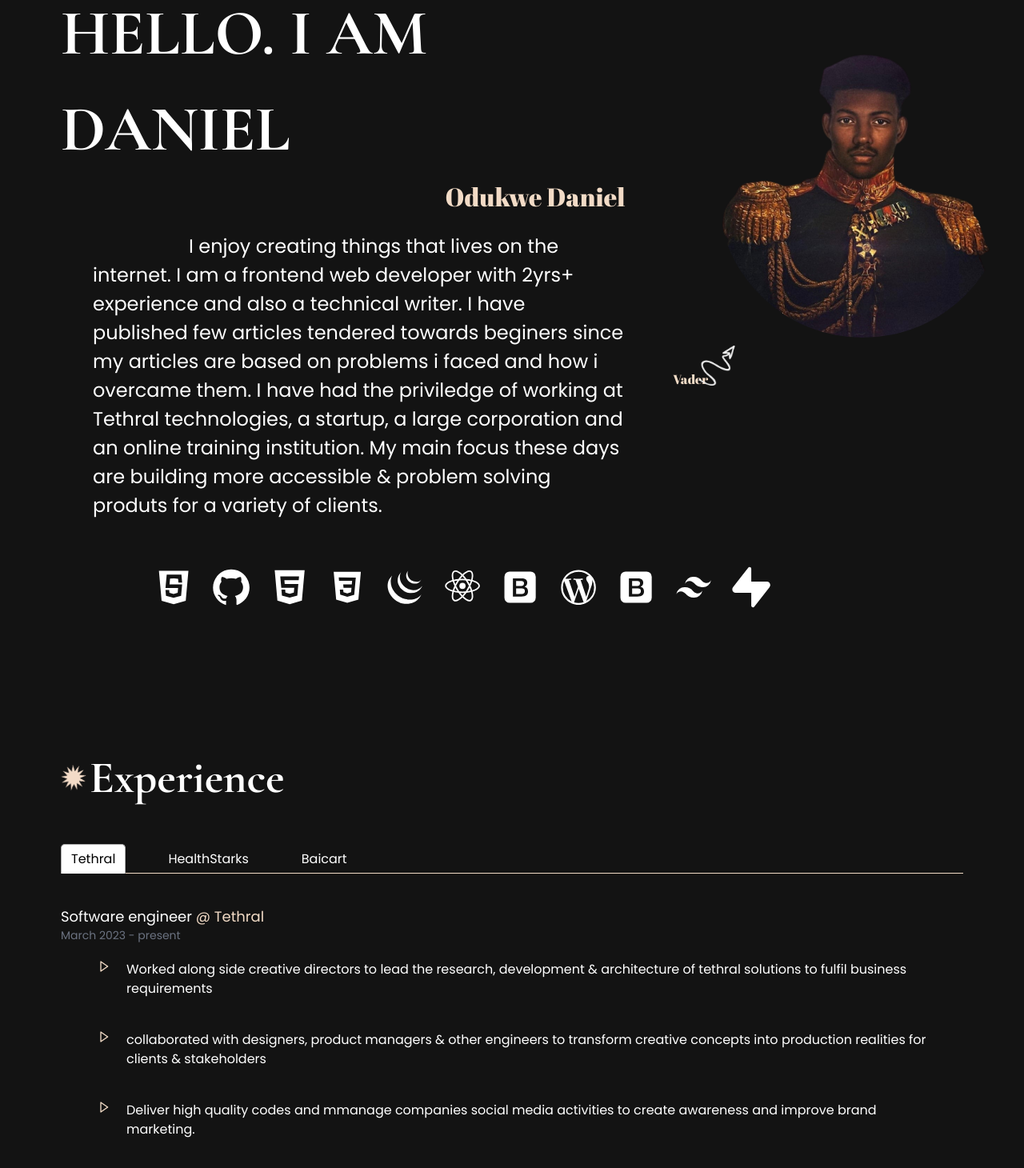
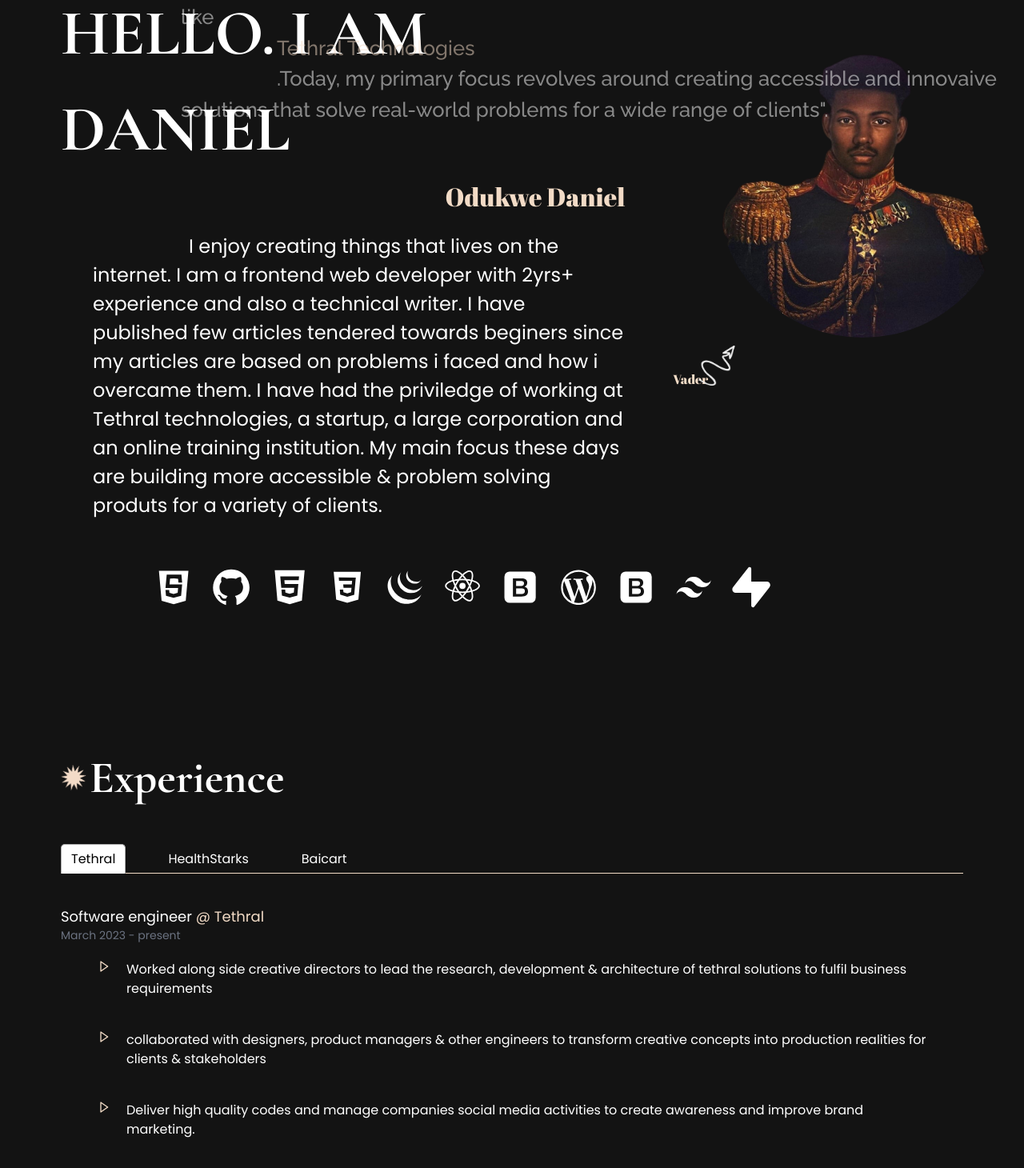
Before and after one commit to vader2k/updated-Portfolio, a React (Vite) app in the folder portfolio/: page / in a window 1280 px wide. Shown: the part 1058-2518 px from the top of the page at 80% size. Built offline with nearby package versions, Linux system fonts and the light colour scheme; some icons are missing; a web font is replaced by a local one.

Commit message:
fixed typo errors

```diff
--- a/portfolio/src/components/Hero.jsx
+++ b/portfolio/src/components/Hero.jsx
@@ -18,8 +18,8 @@ const Hero = () => {
         <h1 className='hero-h1'>DEVELOPER</h1>
       </div>
       <p className='flex flex-col py-20 sm:mt-10 sm:text-[1.6rem] font-Raleway line sm:ml-[100px] p-fade'>
-        I am a passionate frontend web developer with a deep appreciation for creating immersive digital experiences.
-        I specialize in bringing ideas to life through elegant & responsive web solutions.
+       I find my passion in creating digital experiences on the web. As a frontend developer with over two years of professional experience, coupled with my skills as a technical writer, I've been able to share my knowledge through articles geared towards beginnings. These articles are born from the challenges i've faced and the solutions i've discovered along the way.
+       My journey has taken me through diverse environments, including startups, large corporations, and online training institutions like <span className='text-golden'>Tethral Technologies</span>.Today, my primary focus revolves around creating accessible and innovaive solutions that solve real-world problems for a wide range of clients".
       </p>
 
     </div>
--- a/portfolio/src/components/Tabs.jsx
+++ b/portfolio/src/components/Tabs.jsx
@@ -46,7 +46,7 @@ const TabsComponent = () => {
                 <div className='flex items-start justify-center gap-5 py-5'>
                     <BiRightArrow className='text-golden text-[1rem]'/>
                     <p className='max-w-[300px] md:max-w-[1000px]'>
-                    Deliver high quality codes and mmanage companies social media activities to create awareness and improve brand marketing.
+                    Deliver high quality codes and manage companies social media activities to create awareness and improve brand marketing.
                     </p>
                 </div>
                 </motion.div>
```
